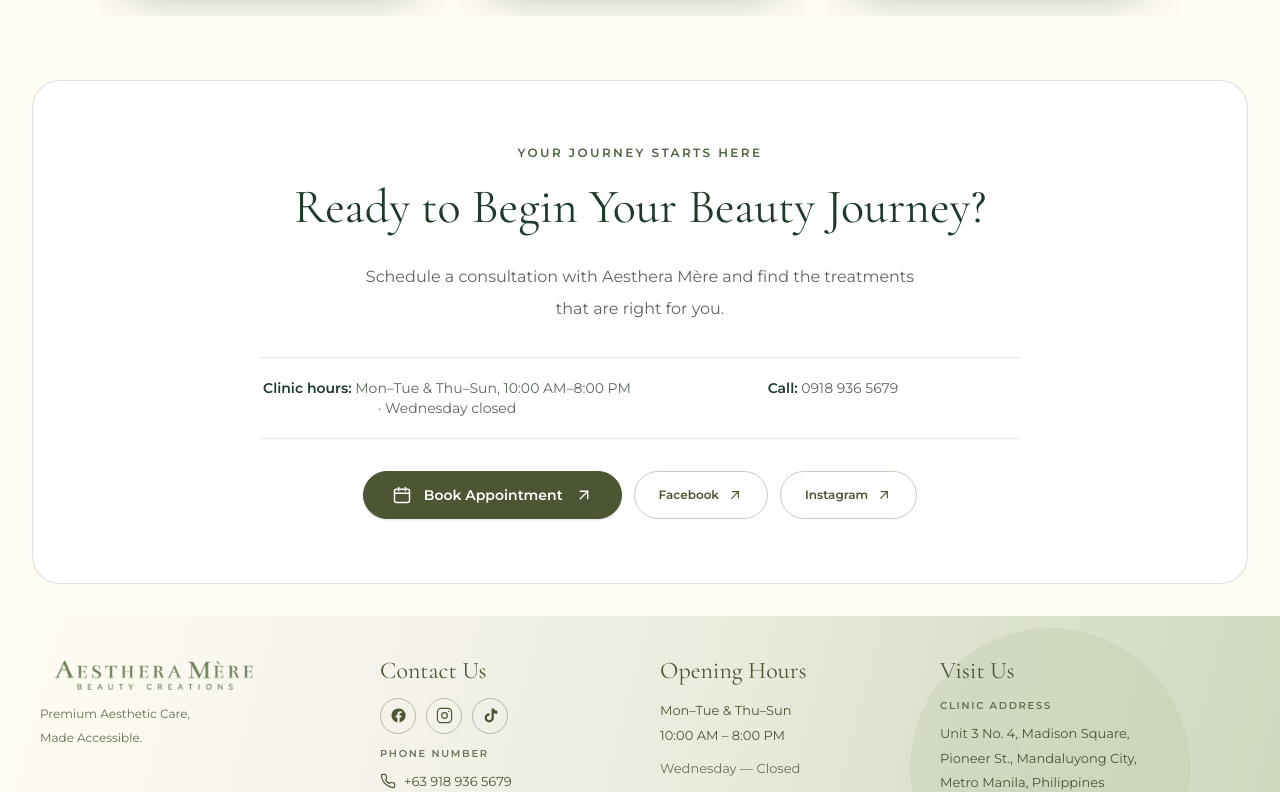
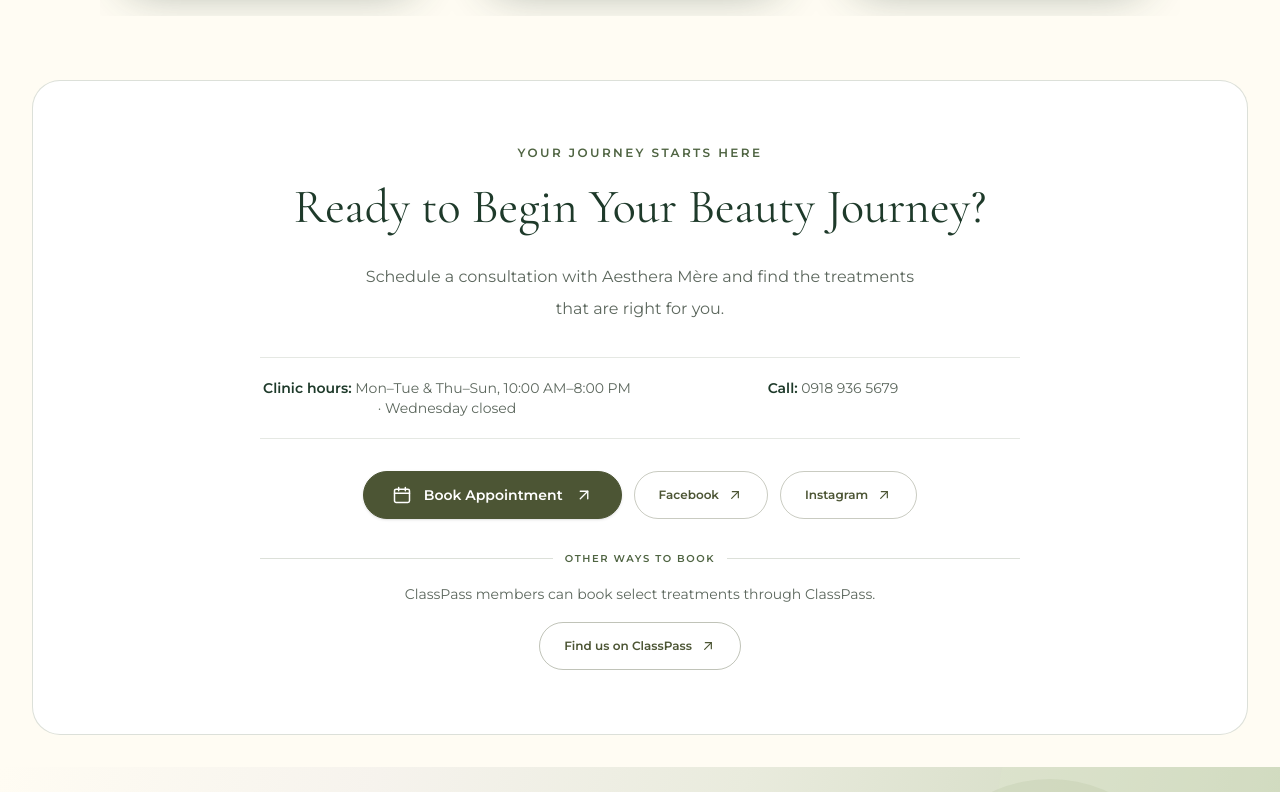
Before and after one commit to bettybeatrix/aesthera-mere, a Next.js app: page / in a window 1280 px wide. Shown: the part 5987-6779 px from the top of the page. Built offline with nearby package versions, Linux system fonts and the light colour scheme.

Commit message:
Add ClassPass booking links

```diff
--- a/app/page.tsx
+++ b/app/page.tsx
@@ -53,7 +53,7 @@ export default function Home() {
 
         {/* 8. Ending Card */}
         <div data-scroll-reveal="up">
-          <Consultation />
+          <Consultation showClassPass />
         </div>
       </main>
 
--- a/components/BookingModal.tsx
+++ b/components/BookingModal.tsx
@@ -8,8 +8,9 @@ import {
   type FormEvent,
 } from "react";
 import Link from "next/link";
-import { ArrowRightIcon } from "@/components/Icons";
+import { ArrowRightIcon, ArrowUpRightIcon } from "@/components/Icons";
 import { treatmentCategories } from "@/data/treatments";
+import { CLASSPASS_URL } from "@/lib/classpass";
 
 type BookingModalProps = {
   onClose: () => void;
@@ -278,6 +279,20 @@ export default function BookingModal({
             text-[#777568]">
             Your journey to feeling your best begins here.
           </p>
+          {!preview && (
+            <p className="mt-2 font-montserrat text-xs leading-5 text-[#5C675D]">
+              Already a ClassPass member?{" "}
+              <a
+                href={CLASSPASS_URL}
+                target="_blank"
+                rel="noopener noreferrer"
+                className="rounded-sm font-semibold text-[#4C5534] underline underline-offset-4 hover:text-[#35452F] focus-visible:outline-2 focus-visible:outline-offset-2 focus-visible:outline-[#4C5534]"
+              >
+                View eligible treatments on ClassPass{" "}
+                <ArrowUpRightIcon className="inline-block h-3 w-3 align-middle" />
+              </a>
+            </p>
+          )}
         </header>
 
         {submitted ? (
--- a/components/Consultation.tsx
+++ b/components/Consultation.tsx
@@ -3,6 +3,7 @@
 
 import { useBooking } from "@/components/BookingProvider";
 import { ArrowUpRightIcon } from "@/components/Icons";
+import { CLASSPASS_URL } from "@/lib/classpass";
 
 function CalendarIcon() {
   return (
@@ -44,7 +45,7 @@ function ArrowUpRight() {
   );
 }
 
-export default function Consultation() {
+export default function Consultation({ showClassPass = false }: { showClassPass?: boolean }) {
   const { openBooking } = useBooking();
   return (
     <section
@@ -82,6 +83,25 @@ export default function Consultation() {
           <a href="https://www.instagram.com/aestheramereph/" target="_blank" rel="noopener noreferrer" className="font-montserrat inline-flex min-h-12 items-center justify-center gap-2 rounded-full border border-[#4C5534]/30 px-6 text-xs font-semibold text-[#4C5534] hover:bg-[#F6F3ED]">Instagram <ArrowUpRightIcon className="h-4 w-4" /></a>
         </div>
 
+        {showClassPass && (
+          <div className="mt-8 w-full max-w-[760px]">
+            <p className="flex items-center gap-3 font-montserrat text-[10px] font-semibold uppercase tracking-[0.16em] text-[#4F6442] before:h-px before:flex-1 before:bg-[#4F6442]/20 after:h-px after:flex-1 after:bg-[#4F6442]/20">
+              Other ways to book
+            </p>
+            <p className="mt-4 font-montserrat text-sm leading-6 text-[#5C675D]">
+              ClassPass members can book select treatments through ClassPass.
+            </p>
+            <a
+              href={CLASSPASS_URL}
+              target="_blank"
+              rel="noopener noreferrer"
+              className="mt-4 inline-flex min-h-12 items-center justify-center gap-2 rounded-full border border-[#4C5534]/35 px-6 font-montserrat text-xs font-semibold text-[#4C5534] transition-colors hover:bg-[#F6F3ED] focus-visible:outline-2 focus-visible:outline-offset-4 focus-visible:outline-[#4C5534]"
+            >
+              Find us on ClassPass <ArrowUpRightIcon className="h-4 w-4" />
+            </a>
+          </div>
+        )}
+
       </div>
     </section>
   );
--- /dev/null
+++ b/lib/classpass.ts
@@ -0,0 +1,2 @@
+export const CLASSPASS_URL =
+  "https://classpass.com/studios/aesthera-mere-beauty-creations-mandaluyong-city-vmga";
```
